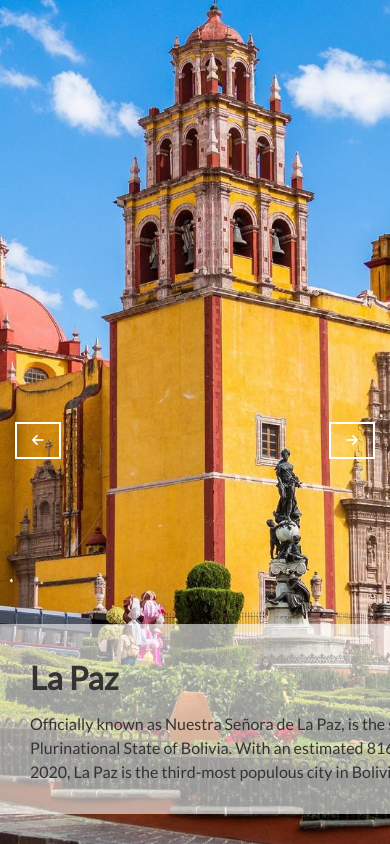
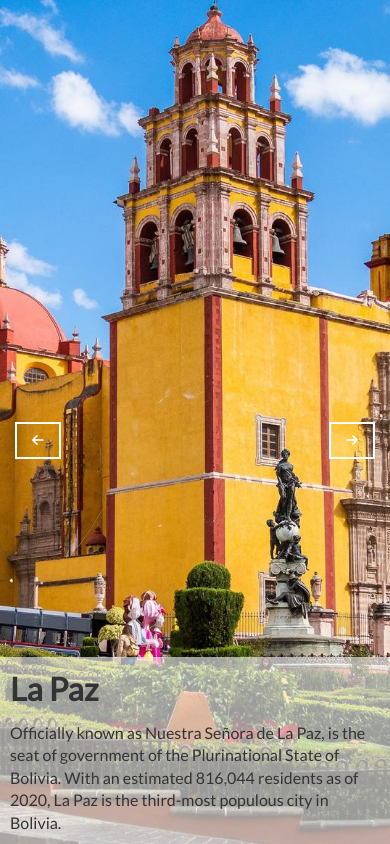
Before and after one commit to angelnakev/Image-Slider, a plain HTML site: page index.html in a window 390 px wide. Drawn offline with Linux system fonts and the light colour scheme.

Commit message:
media queries added

```diff
--- a/style.css
+++ b/style.css
@@ -9,7 +9,7 @@ body {
   font-family: "Lato", sans-serif;
   background: #333;
   color: #fff;
-  line-height: 1.5;
+  line-height: 1.7;
 }
 
 .container {
@@ -80,6 +80,27 @@ body {
   border: 3px solid #333;
 }
 
+@media (max-width: 375px) {
+  .slide .content {
+    padding: 10px;
+    line-height: 1.4;
+  }
+}
+
+@media (max-width: 500px) {
+  .slide .content {
+    bottom: -300px;
+    left: 0;
+    width: 100%;
+    padding: 10px;
+    line-height: 1.4;
+  }
+
+  .slide.current .content {
+    transform: translateY(-300px);
+  }
+}
+
 .slide:first-child {
   background: url("./img/La-Paz.jpg") no-repeat center center/cover;
 }
```
Lines whose indentation alone changed are shown as unchanged.
